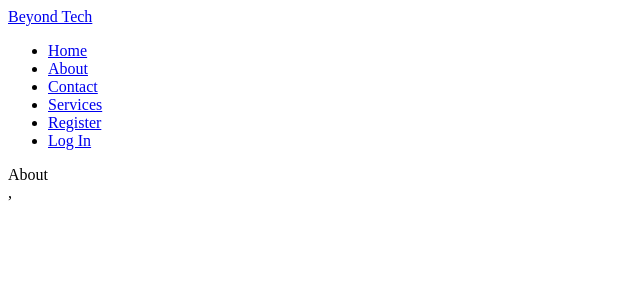
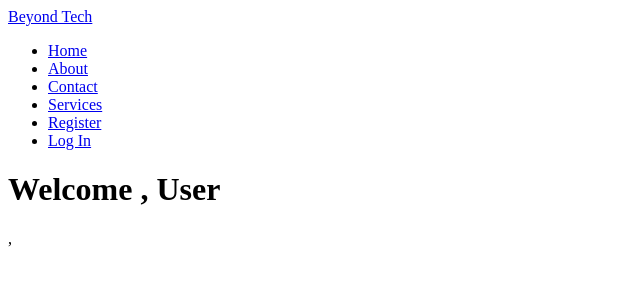
Before and after one commit to Deepak-647/MERN-PRACTICE, a React (Vite) app in the folder client/: page /about in a window 1280 px wide. Shown: the top 300 px of the page, without its empty margins (0-640 px from the left). Built offline with nearby package versions, Linux system fonts and the light colour scheme; no server answers.

Commit message:
Displaying username  in About Page

```diff
--- a/client/src/pages/About.jsx
+++ b/client/src/pages/About.jsx
@@ -1,9 +1,12 @@
+import { useAuth } from "../store/auth";
+const About = () => {
+  const { user } = useAuth();
 
+  return (
+    <div>
+      <h1>Welcome , {user ? user.username : `User`}</h1>
+    </div>
+  );
+};
 
-const About = () => {
-  return (
-    <div>About</div>
-  )
-}
-
-export default About
+export default About;
```
